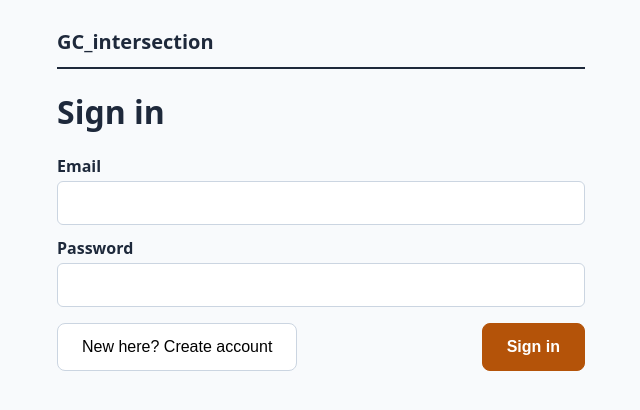
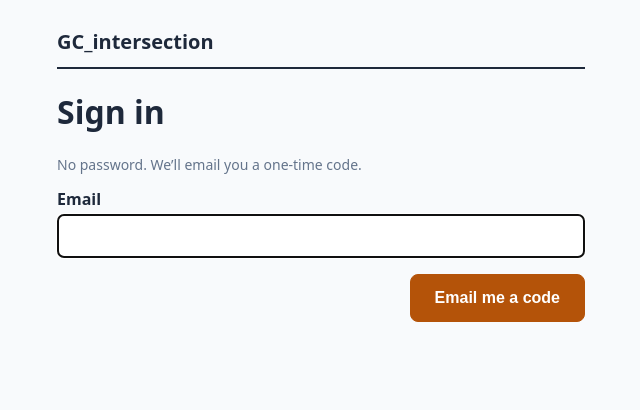
Before and after one commit to jaleelreed/GC_intersection, a Next.js app: page /auth/sign-in in a window 1280 px wide. Shown: the top 410 px of the page, without its empty margins (319-959 px from the left). Built offline with nearby package versions, Linux system fonts and the light colour scheme.

Commit message:
[GC-surface] passwordless sign-in: email OTP (Neon Auth built-in email), no password ever created or stored - two-step email then 6-digit code

```diff
--- a/app/auth/sign-in/page.tsx
+++ b/app/auth/sign-in/page.tsx
@@ -1,30 +1,51 @@
 "use client";
-// GC sign-in / first sign-up (Neon Auth, email + password). Contractor-grade:
-// one card, two modes, no marketing.
+// Passwordless sign-in (Neon Auth email OTP): enter email → receive a code →
+// in. No password is ever created, chosen, or stored — the operator's
+// standing preference and the right fit for a phone-at-the-jobsite audience.
+// Neon Auth sends the code with its built-in email provider; no external
+// email service to configure.
 import { useState } from "react";
 import { useRouter } from "next/navigation";
 import { authClient } from "../../../lib/auth/client";
 
+type Step = "email" | "code";
+
 export default function SignInPage() {
   const router = useRouter();
-  const [mode, setMode] = useState<"sign-in" | "sign-up">("sign-in");
+  const [step, setStep] = useState<Step>("email");
   const [email, setEmail] = useState("");
-  const [password, setPassword] = useState("");
-  const [name, setName] = useState("");
+  const [otp, setOtp] = useState("");
   const [busy, setBusy] = useState(false);
   const [error, setError] = useState<string | null>(null);
+  const [notice, setNotice] = useState<string | null>(null);
 
-  async function submit(e: React.FormEvent) {
+  async function sendCode(e: React.FormEvent) {
     e.preventDefault();
     setBusy(true);
     setError(null);
     try {
-      const result =
-        mode === "sign-in"
-          ? await authClient.signIn.email({ email, password })
-          : await authClient.signUp.email({ email, password, name: name || email });
-      if (result.error) {
-        setError(result.error.message ?? "Sign-in failed.");
+      const { error } = await authClient.emailOtp.sendVerificationOtp({ email, type: "sign-in" });
+      if (error) {
+        setError(error.message ?? "Could not send the code — check the email and try again.");
+      } else {
+        setStep("code");
+        setNotice(`We sent a 6-digit code to ${email}.`);
+      }
+    } catch {
+      setError("Network problem — try again.");
+    } finally {
+      setBusy(false);
+    }
+  }
+
+  async function verify(e: React.FormEvent) {
+    e.preventDefault();
+    setBusy(true);
+    setError(null);
+    try {
+      const { error } = await authClient.signIn.emailOtp({ email, otp });
+      if (error) {
+        setError(error.message ?? "That code didn't match. Try again, or resend.");
       } else {
         router.push("/app");
         router.refresh();
@@ -41,18 +62,15 @@ export default function SignInPage() {
       <header className="gci-chrome">
         <span className="gci-gc-name">GC_intersection</span>
       </header>
-      <form className="gci-form" onSubmit={submit}>
-        <h1>{mode === "sign-in" ? "Sign in" : "Create your account"}</h1>
+
+      {step === "email" ? (
+        <form className="gci-form" onSubmit={sendCode}>
+          <h1>Sign in</h1>
+          <p className="gci-hint">No password. We&rsquo;ll email you a one-time code.</p>
           {error && (
             <div className="gci-errors" role="alert">
               <p>{error}</p>
             </div>
-        )}
-        {mode === "sign-up" && (
-          <label>
-            Your name
-            <input value={name} onChange={(e) => setName(e.target.value)} autoComplete="name" />
-          </label>
           )}
           <label>
             Email
@@ -62,31 +80,55 @@ export default function SignInPage() {
               value={email}
               onChange={(e) => setEmail(e.target.value)}
               autoComplete="email"
+              autoFocus
             />
           </label>
+          <div className="gci-nav">
+            <button type="submit" disabled={busy} className="gci-primary">
+              {busy ? "Sending…" : "Email me a code"}
+            </button>
+          </div>
+        </form>
+      ) : (
+        <form className="gci-form" onSubmit={verify}>
+          <h1>Enter your code</h1>
+          {notice && <p className="gci-hint">{notice}</p>}
+          {error && (
+            <div className="gci-errors" role="alert">
+              <p>{error}</p>
+            </div>
+          )}
           <label>
-          Password
+            6-digit code
             <input
-            type="password"
+              inputMode="numeric"
+              autoComplete="one-time-code"
+              pattern="[0-9]*"
+              maxLength={6}
               required
-            minLength={8}
-            value={password}
-            onChange={(e) => setPassword(e.target.value)}
-            autoComplete={mode === "sign-in" ? "current-password" : "new-password"}
+              value={otp}
+              onChange={(e) => setOtp(e.target.value.replace(/\D/g, ""))}
+              autoFocus
             />
           </label>
           <div className="gci-nav">
             <button
               type="button"
-            onClick={() => setMode(mode === "sign-in" ? "sign-up" : "sign-in")}
+              onClick={() => {
+                setStep("email");
+                setOtp("");
+                setError(null);
+                setNotice(null);
+              }}
             >
-            {mode === "sign-in" ? "New here? Create account" : "Have an account? Sign in"}
+              ← Use a different email
             </button>
-          <button type="submit" disabled={busy} className="gci-primary">
-            {busy ? "…" : mode === "sign-in" ? "Sign in" : "Create account"}
+            <button type="submit" disabled={busy || otp.length < 6} className="gci-primary">
+              {busy ? "Verifying…" : "Sign in"}
             </button>
           </div>
         </form>
+      )}
     </main>
   );
 }
```
Lines whose indentation alone changed are shown as unchanged.
